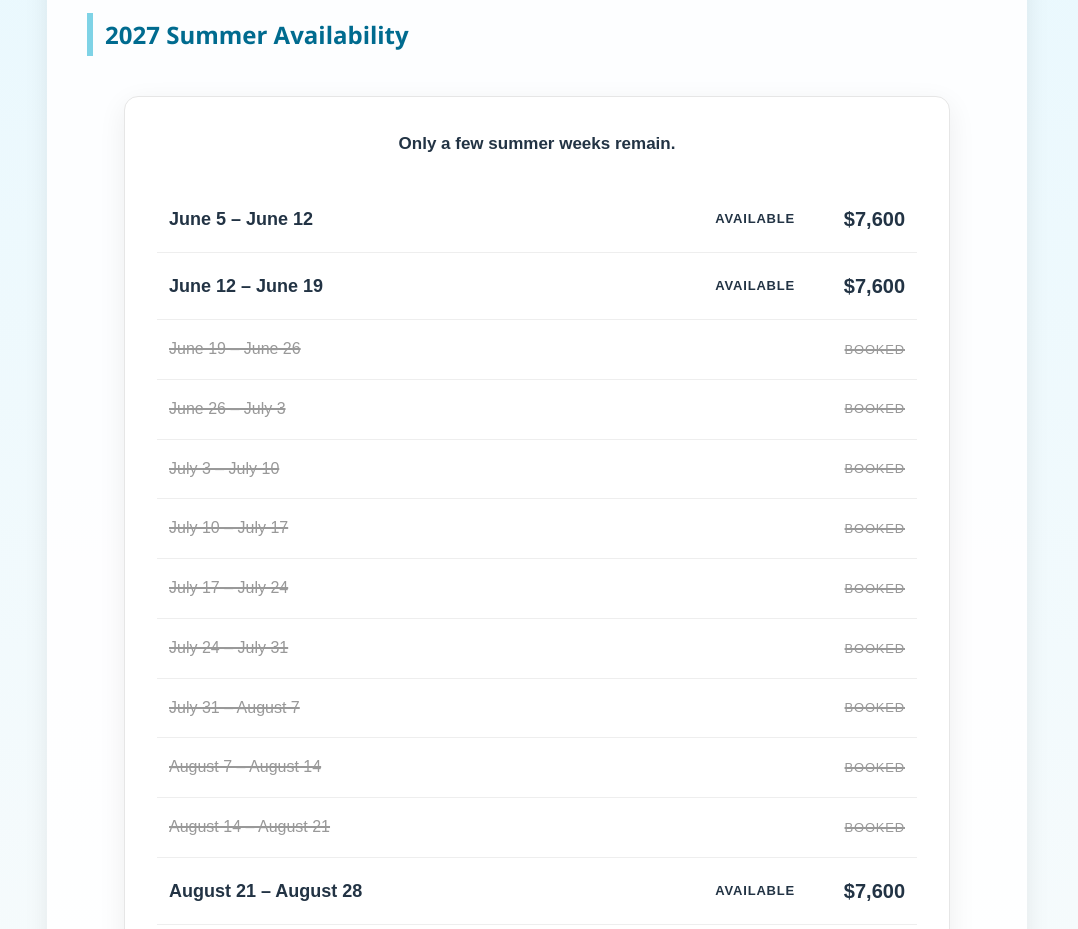
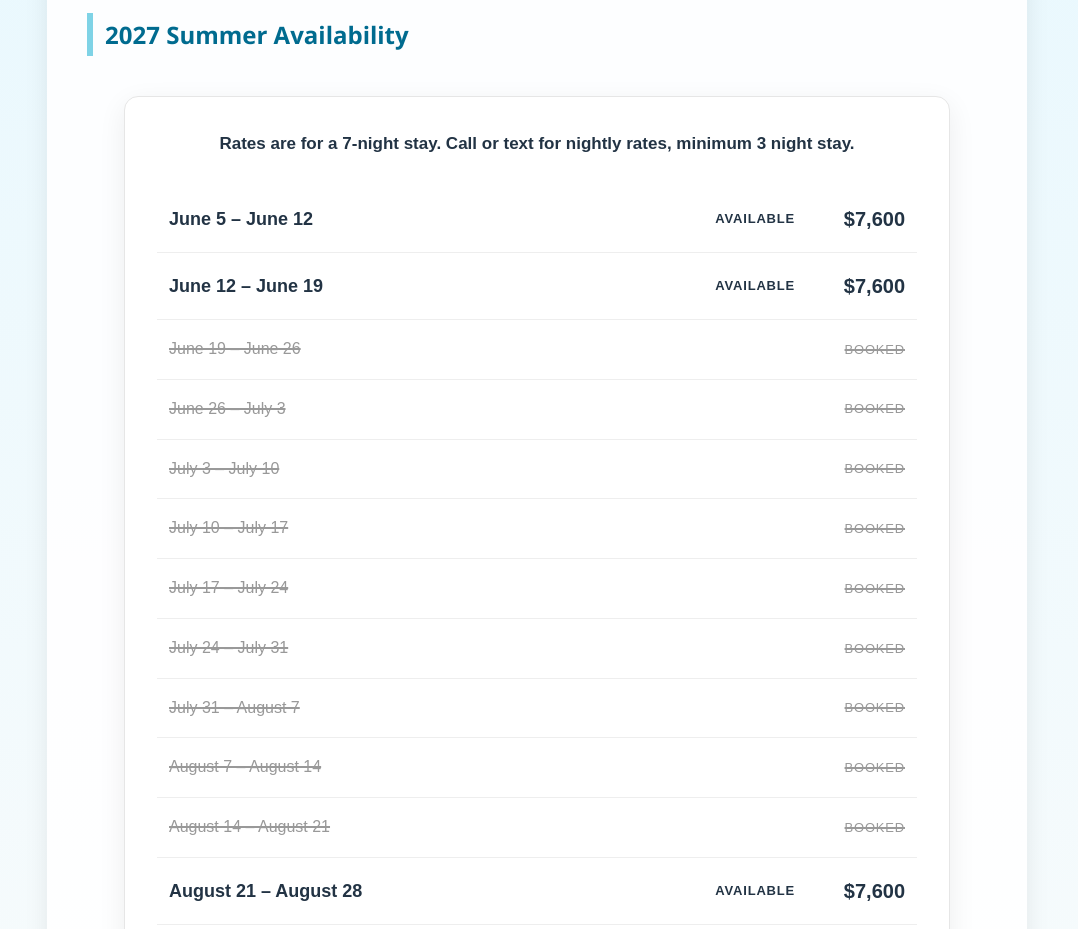
Before and after one commit to joepers/bb, a plain HTML site: page index.html in a window 1280 px wide. Shown: the part 962-1891 px from the top of the page, without its empty margins (103-1181 px from the left). Drawn offline with Linux system fonts and the light colour scheme.

Commit message:
Update index.html

```diff
--- a/index.html
+++ b/index.html
@@ -399,7 +399,7 @@ New Heated Pool for 2027 and a 3 minute walk to the 6th street beach !
 <h2>2027 Summer Availability</h2>
 <section class="summer-availability">
   <p class="availability-subhead">
-    Only a few summer weeks remain.
+    Rates are for a 7-night stay.  Call or text for nightly rates, minimum 3 night stay.
   </p>
 
   <div class="availability-row available">
```
